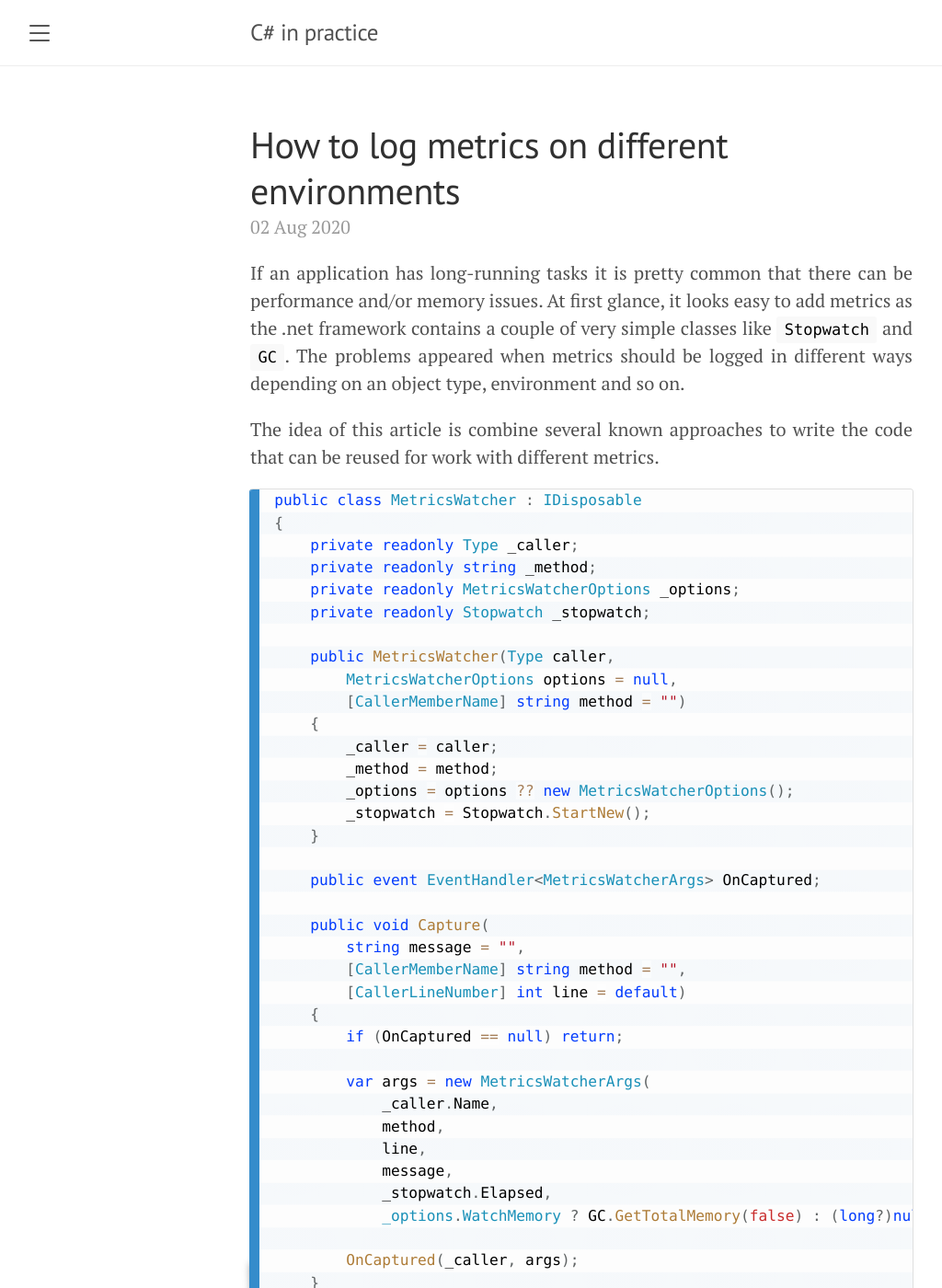
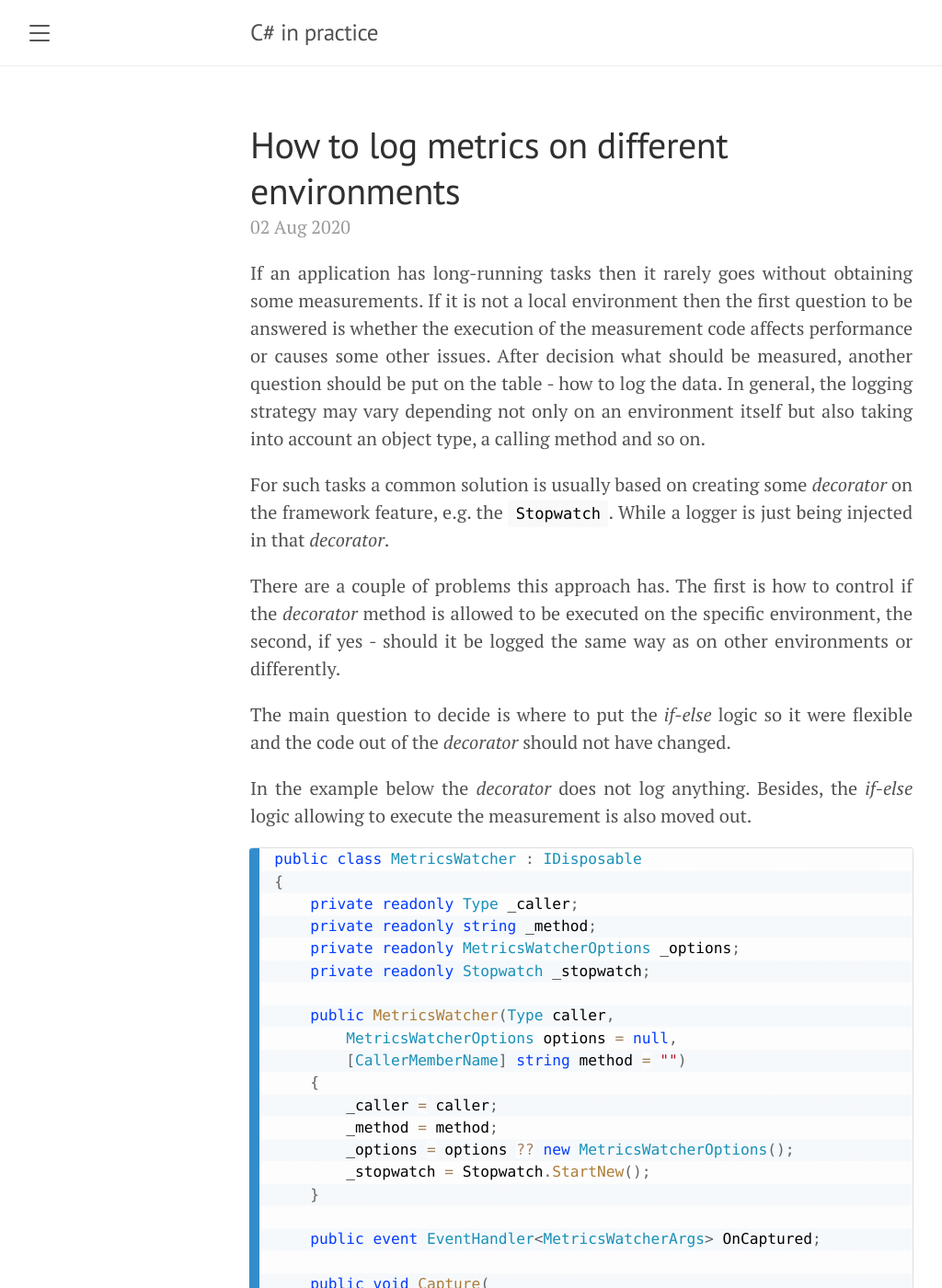
Before and after one commit to akovanev/kovanev.github.io, a Jekyll site: the page built from _posts/2020-08-02-How-to-log-metrics-on-different-envs.md, in a window 1280 px wide and 1400 px high. Shown: the whole window at 92% size, without its empty margins (8-1032 px from the left). Built offline with Jekyll 4.4.1, drawn with Linux system fonts in a browser that asks for light colours; some of the changed text lies outside the part shown.

Commit message:
Text updates

```diff
--- a/_posts/2020-08-02-How-to-log-metrics-on-different-envs.md
+++ b/_posts/2020-08-02-How-to-log-metrics-on-different-envs.md
@@ -3,10 +3,15 @@ layout: post
 title: How to log metrics on different environments
 ---
 
-If an application has long-running tasks it is pretty common that there can be performance and/or memory issues. At first glance, it looks easy to add metrics as the .net framework contains a couple of very simple classes like <code>Stopwatch</code> and <code>GC</code>. The problems appeared when metrics should be logged in different ways depending on an object type, environment and so on.
+If an application has long-running tasks then it rarely goes without obtaining some measurements. If it is not a local environment then the first question to be answered is whether the execution of the measurement code affects performance or causes some other issues. After decision what should be measured, another question should be put on the table - how to log the data. In general, the logging strategy may vary depending not only on an environment itself but also taking into account an object type, a calling method and so on.
 
-The idea of this article is combine several known approaches to write the code that can be reused for work with different metrics.
+For such tasks a common solution is usually based on creating some *decorator* on the framework feature, e.g. the <code>Stopwatch</code>. While a logger is just being injected in that *decorator*.
 
+There are a couple of problems this approach has. The first is how to control if the *decorator* method is allowed to be executed on the specific environment, the second, if yes - should it be logged the same way as on other environments or differently.
+
+The main question to decide is where to put the *if-else* logic so it were flexible and the code out of the *decorator* should not have changed.
+
+In the example below the *decorator* does not log anything. Besides, the *if-else* logic allowing to execute the measurement is also moved out.
 <pre><code class="language-cs">public class MetricsWatcher : IDisposable
 {
     private readonly Type _caller;
@@ -51,11 +56,11 @@ The idea of this article is combine several known approaches to write the code t
     }
 }</code></pre>
 
-The <code>MetricsWatcher</code> class is basically decorating the <code>Stopwatch</code> with the option to measure the memory which is currently in use. The class does not know anything about the way how its data will be processed, formatted, logged. The main repsonisibility is raise an event when  the state is considered to be captured.
+Apart of decorating the <code>Stopwatch</code>, the <code>MetricsWatcher</code> has an option to measure the memory which is currently in use. The <code>MetricsWatcher</code> does not know anything about the way how its data will be processed, formatted, logged. The important thing it should do is raise an event when the state is considered to be captured.
 
-Using the <code>EventHandler</code> instead of a custom delegate is not mandatory but preferable for work with the <a href="https://github.com/dotnet/reactive">Reactive Extensions</a> that, in turn, provide more flexibility on the event-based approach.
+Using the <code>EventHandler</code> instead of a custom delegate is not mandatory but preferable for work with the <a href="https://github.com/dotnet/reactive">Reactive Extensions</a>. That, in turn, provides more flexibility on the event-based approach.
 
-The missing implementation of <code>MetricsWatcherArgs</code>, which is used as the <code>EventHandler</code> type parameter, and <code>MetricsWatcherOptions</code> that shares just one option so far, is very straightforward.
+The missing implementation of the two other classes <code>MetricsWatcherArgs</code> and <code>MetricsWatcherOptions</code> is very straightforward.
 <pre><code class="language-cs">public class MetricsWatcherArgs : EventArgs
 {
     public MetricsWatcherArgs(
@@ -90,7 +95,7 @@ public class MetricsWatcherOptions
 
 Once the part above is understandable, the next step is introduce a factory that will be responsible for creating a watcher with the determined way of how to process the metrics.
 
-The *if-else* logic for setting loggers up can be added here. Bear in mind also that the code in the watcher <code>Capture</code> method will run only if there is at least one handler set. In other words, for unwanted calculations on a production environment the handler should be just not set.
+The *if-else* logic for setting loggers up can be added here. Bear in mind also that the code in the watcher <code>Capture</code> method will execute only if there is at least one handler set. In other words, for unwanted calculations on a production environment the handler should be just not set.
 
 <pre><code class="language-cs">public class MetricsWatcherFactory
 {
```
